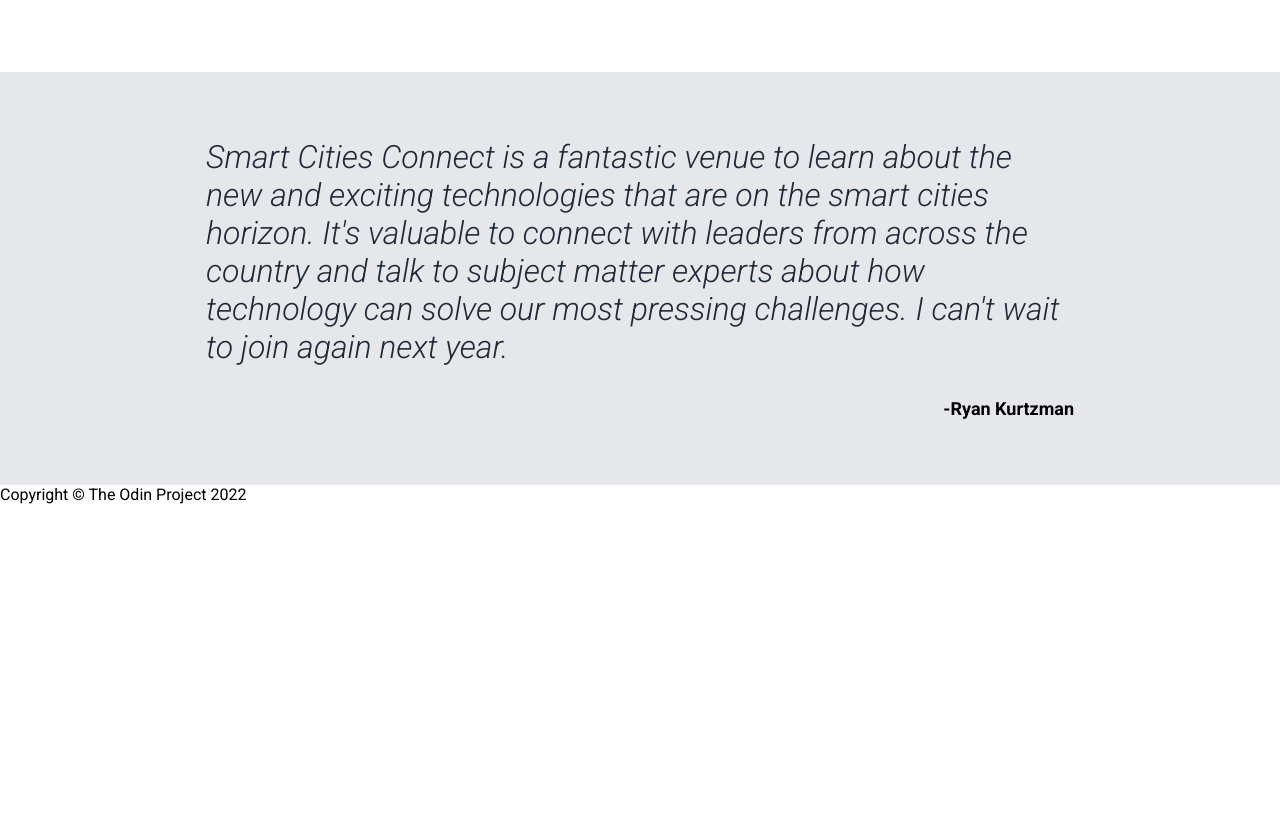
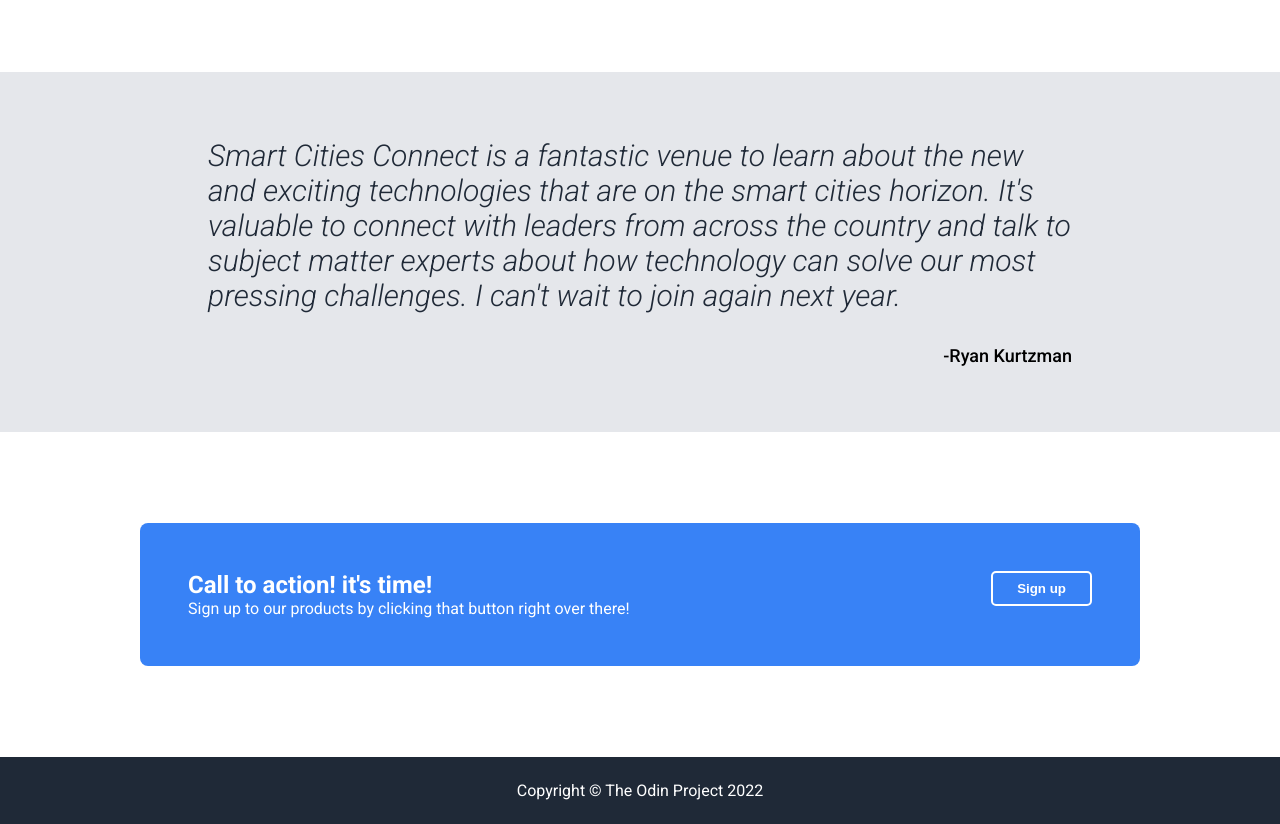
Before and after one commit to adeyemi-adekunle/Odin-project-landing-page, a plain HTML site: page index.html in a window 1280 px wide. Shown: the part 980-1804 px from the top of the page. Before the commit the page ends 1484 px from the top, so only its background shows below. Drawn offline with Linux system fonts and the light colour scheme.

Commit message:
add the testimonial and footer page

```diff
--- a/index.html
+++ b/index.html
@@ -1,5 +1,6 @@
 <!DOCTYPE html>
 <html lang="en">
+
 <head>
   <meta charset="UTF-8" />
   <meta http-equiv="X-UA-Compatible" content="IE=edge" />
@@ -7,6 +8,7 @@
   <link rel="stylesheet" href="style.css" />
   <title>Landing Page</title>
 </head>
+
 <body>
   <header>
     <nav class="nav-bar">
@@ -32,7 +34,7 @@
               This website has some subtext that goes here under the main
               title. it's a smaller font and the color is lower contract
             </p>
-              <button class="btn">Sign up</button>
+            <button class="button"><a href="#">Sign up</a></button>
           </div>
         </div>
         <div class="hero-image">
@@ -98,7 +100,24 @@
         </div>
       </div>
     </section>
-      <section class="call-to-action"></section>
+    <section class="call-to-action-section">
+      <div class="call-to-action">
+        <div class="sign-up-content">
+          <div class="call-to-action-head">
+            <h3>Call to action! it's time!</h3>
+          </div>
+          <div>
+            <p>
+              Sign up to our products by clicking that button right over
+              there!
+            </p>
+          </div>
+        </div>
+        <div class="btn-grp" >
+          <button class="button"><a href="#">Sign up</a></button>
+        </div>
+      </div>
+    </section>
   </div>
 
   <footer class="footer-nav">
@@ -107,4 +126,5 @@
     </div>
   </footer>
 </body>
+
 </html>
--- a/style.css
+++ b/style.css
@@ -103,13 +103,20 @@ header {
     line-height: 1.2em;
 }
 
-.btn {
+.button {
     color:#fff;
     background: #3882f6;
     padding: 8px 24px;
     border-radius: 5px;
     border-style: none;
 }
+
+.button a {
+    color: #fff;
+    font-weight: bold;
+}
+
+
 
 .hero-image  {
     width: 60%;
@@ -140,6 +147,8 @@ header {
     display: flex;
     gap: 32px;
     padding: 32px;
+    flex-wrap: wrap;
+
 
 }
 .card {
@@ -174,34 +183,91 @@ header {
 .testimony-section {
     background: #e5e7eb;
 
+
+
+
 }
 .testimony {
     display: flex;
     flex-direction: column;
-    padding: 50px 0;
     justify-content: center;
     align-items: center;
+    padding: 50px 0;
+
+
 
 }
 
 .quote {
-    width: 900px;
+    width: 70%;
     padding: 16px;
 
 }
 .quote blockquote {
     font-style: italic;
-    font-size: 32px;
+    font-size: 30px;
     color:#1f2937;
+    white-space: wrap;
 
 }
 
 .author {
    padding: 16px;
    display: flex;
-   width: 900px;
+   width: 70%;
    justify-content: end;
    font-size: 18px;
-   font-weight: 600;
+   font-weight: 500;
 
 }
+.call-to-action-section {
+    padding: 75px;
+    display: flex;
+    justify-content: center;
+    align-items: center;
+}
+
+.call-to-action {
+    display: flex;
+    justify-content: space-between;
+    padding: 24px ;
+    margin: 16px 0;
+    width: 1000px;
+    background: #3882f6;
+    border-radius: 8px;
+    flex-wrap: wrap;
+
+}
+.sign-up-content {
+    padding: 24px;
+
+}
+
+.btn-grp {
+    padding: 24px;
+
+}
+  .btn-grp button  {
+     border: 2px solid white;
+ }
+
+ .call-to-action-head h3{
+     color: #fff;
+     font-size: 24px;
+ }
+
+ .sign-up-content p {
+     color: #fff;
+ }
+
+ .footer-nav {
+     display: flex;
+     justify-content: center;
+     height: 72px;
+     background: #1f2937;
+     padding: 24px;
+ }
+
+ .footer-nav span {
+     color: #fff;
+ }
```
Lines whose indentation alone changed are shown as unchanged.
